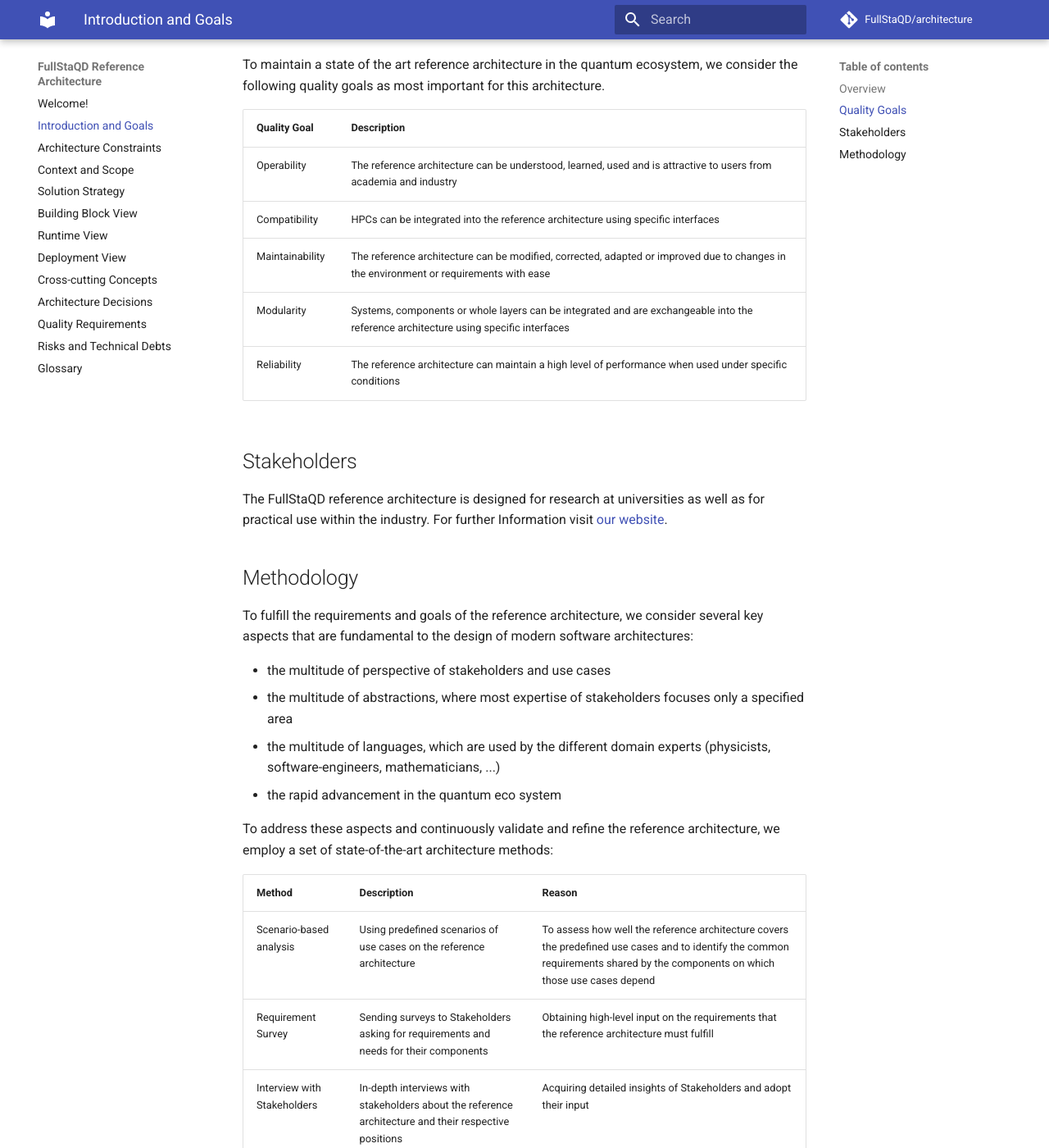
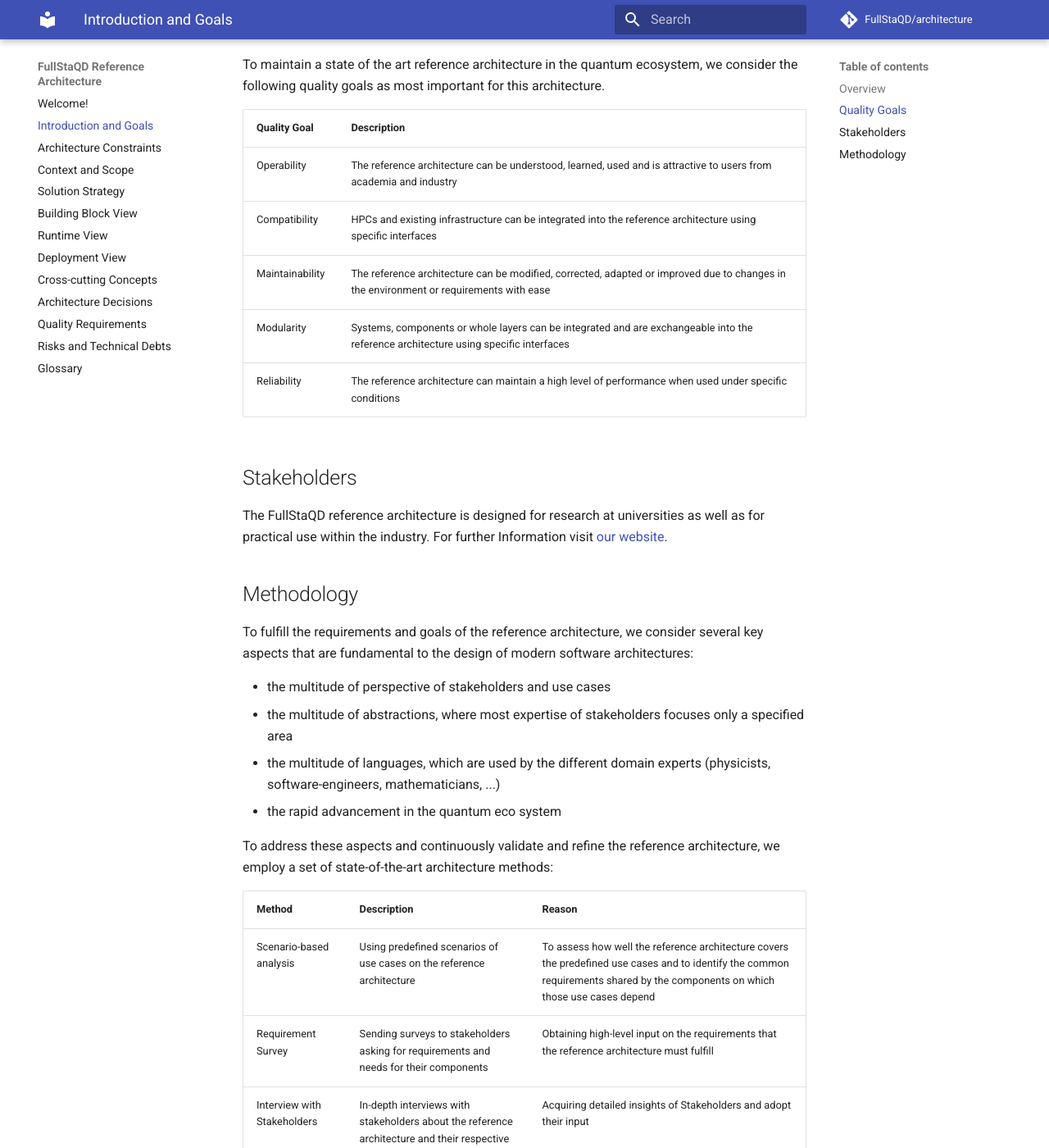
Before and after one commit to FullStaQD/architecture, an MkDocs documentation site: the page built from docs/01_introduction_and_goals.md, in a window 1280 px wide and 1400 px high, scrolled down 1594 px. Shown: the whole window at 82% size. Built offline with MkDocs 1.6.1 and Material for MkDocs 9.7.7, drawn with Linux system fonts in a browser that asks for light colours; comment, search, counter and statistics services are not loaded.

Commit message:
Update 01_introduction_and_goals.md
Signed-off-by: RinorKIT <tc4656@kit.edu>

```diff
--- a/docs/01_introduction_and_goals.md
+++ b/docs/01_introduction_and_goals.md
@@ -29,7 +29,7 @@ To maintain a state of the art reference architecture in the quantum ecosystem,
 | Quality Goal  | Description |
 | ------------- | ------------- |
 | Operability  | The reference architecture can be understood, learned, used and is attractive to users from academia and industry  |
-| Compatibility  | HPCs can be integrated into the reference architecture using specific interfaces  |
+| Compatibility  | HPCs and existing infrastructure can be integrated into the reference architecture using specific interfaces  |
 | Maintainability  | The reference architecture can be modified, corrected, adapted or improved due to changes in the environment or requirements with ease |
 | Modularity  | Systems, components or whole layers can be integrated and are exchangeable into the reference architecture using specific interfaces  |
 | Reliability  | The reference architecture can maintain a high level of performance  when used under specific conditions  |
@@ -53,7 +53,7 @@ To address these aspects and continuously validate and refine the reference arch
 | Method  | Description | Reason |
 | ------------- | ------------- | ------------- |
 | Scenario-based analysis | Using predefined scenarios of use cases on the reference architecture  | To assess how well the reference architecture covers the predefined use cases and to identify the common requirements shared by the components on which those use cases depend |
-| Requirement Survey  | Sending surveys to Stakeholders asking for requirements and needs for their components | Obtaining high-level input on the requirements that the reference architecture must fulfill  |
+| Requirement Survey  | Sending surveys to stakeholders asking for requirements and needs for their components | Obtaining high-level input on the requirements that the reference architecture must fulfill  |
 | Interview with Stakeholders  | In-depth interviews with stakeholders about the reference architecture and their respective positions  | Acquiring detailed insights of Stakeholders and adopt their input  |
 | Workshops  | Regular on-site exchange with the consortium  | Updating partners of current status and discussing next steps |
 | Community Engagement | Allowing open requests and discussion about the reference architecture through our ticket system | Ensuring external input, extendability and exchangability |
```
